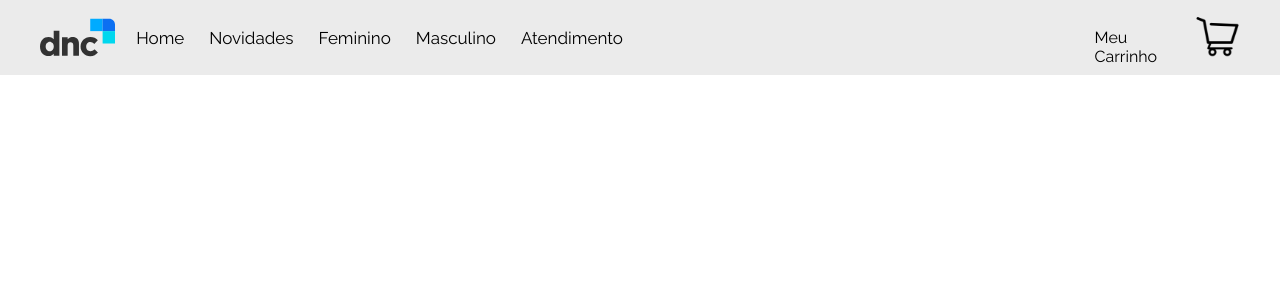
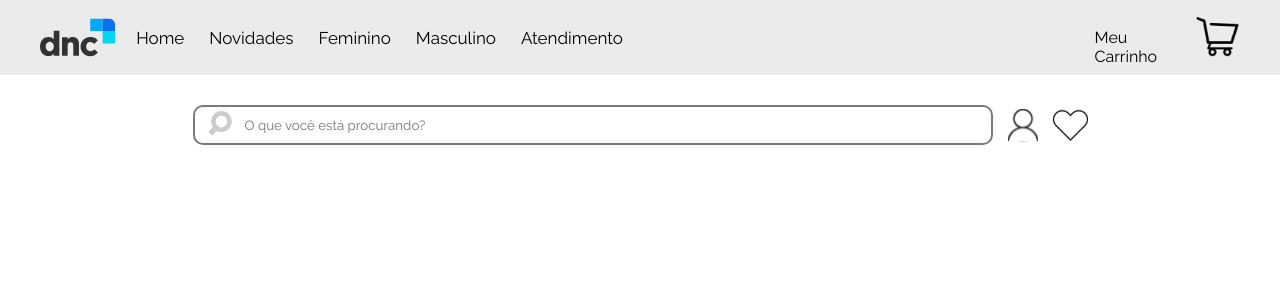
Before and after one commit to andretassis/e-commerce-dnc, a React (Vite) app: page / in a window 1280 px wide. Shown: the top 300 px of the page. Built offline with nearby package versions, Linux system fonts and the light colour scheme.

Commit message:
feat(Home): estrutrada e estilizada a view Home

```diff
--- a/src/views/Home/Home.jsx
+++ b/src/views/Home/Home.jsx
@@ -1,9 +1,22 @@
 import Nav from "../../components/Nav/Nav"
+import searchIcon from '../../assets/search.svg'
+import favoriteIcon from '../../assets/favorite.svg'
+import userIcon from '../../assets/user.svg'
+import './Home.scss'
 
 const Home = () => {
   return (
     <>
      <Nav />
+     <div className="home">
+      <label className="home__input">
+        <img className="home__--search-icon" src={searchIcon} alt="Search Icon" />
+        <input placeholder="O que você está procurando?" />
+      </label>
+        <img className="home--user-icon"src={userIcon} alt="User Icon" />
+        <img src={favoriteIcon} alt="Favorite Icon" />
+     </div>
+
     </>
   )
 }
--- a/src/views/Home/Home.scss
+++ b/src/views/Home/Home.scss
@@ -1 +1,33 @@
 @use '../../sass/variables' as *;
+
+.home {
+    display: flex;
+    align-items: center;
+    justify-content: center;
+    margin-top: 30px;
+
+    input {
+        width: 800px;
+        padding: 10px;
+        border-radius: $main-border-radius;
+        border: 2px solid $border-color;
+    }
+
+    input::placeholder {
+        padding-left: 40px;
+    }
+
+    .home--user-icon {
+        margin: 0px 15px;
+    }
+
+    .home__input {
+        position: relative;
+    }
+
+    .home__--search-icon {
+        position: absolute;
+        left: 15px;
+        top: 15%;
+    }
+}
```
